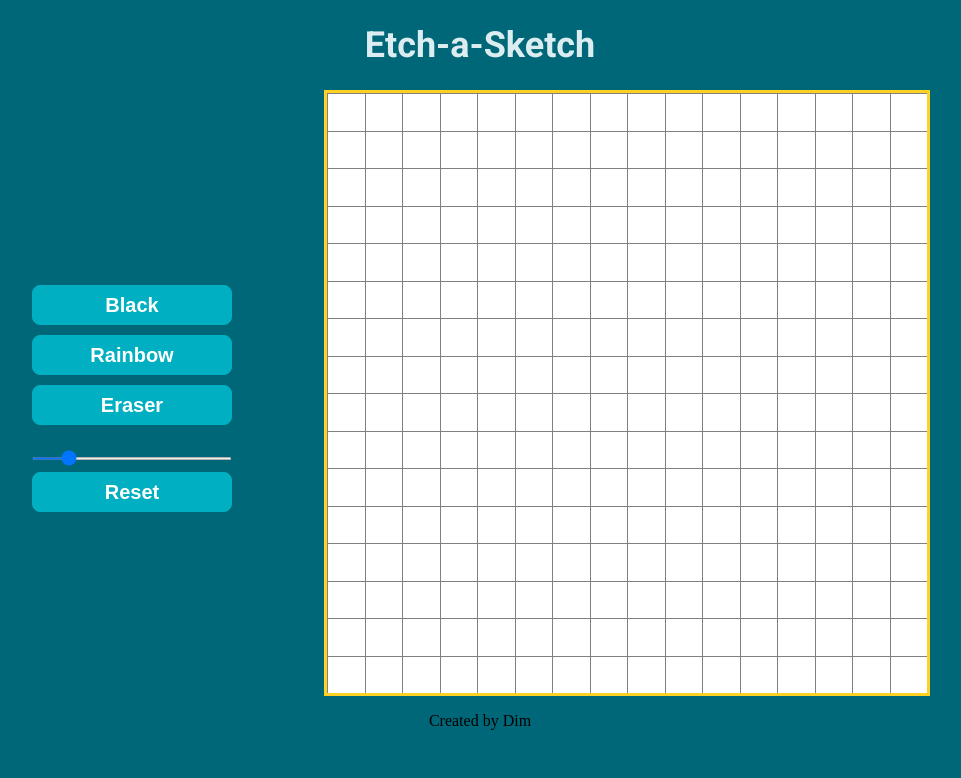
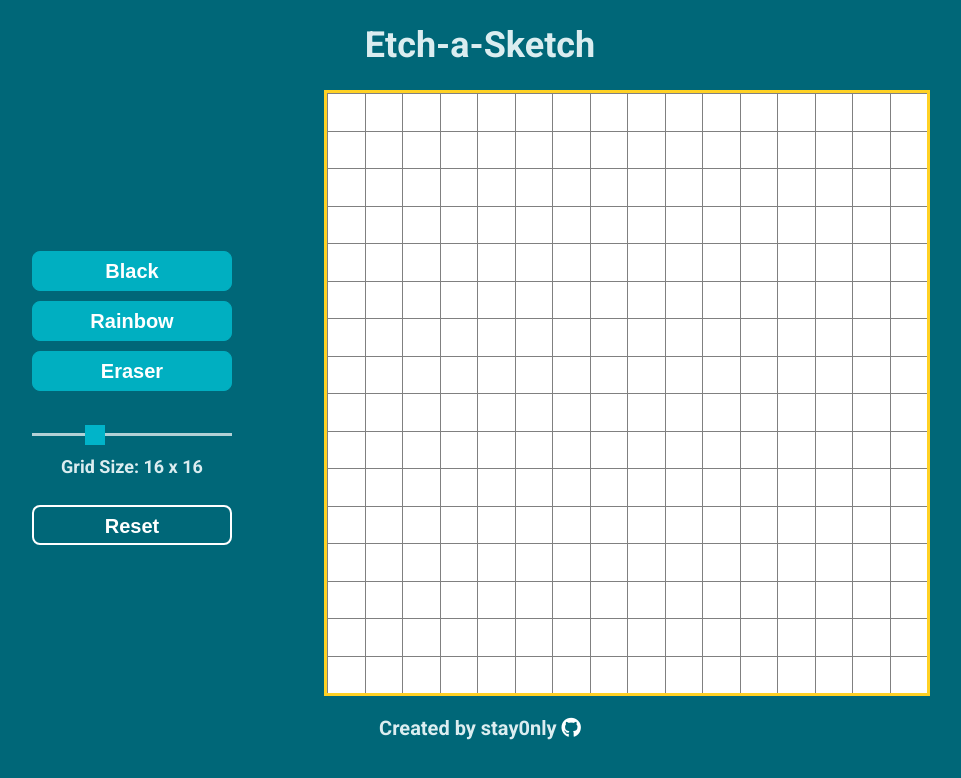
Before and after one commit to stay0nly/aSketch, a plain HTML site: page index.html in a window 1280 px wide. Shown: the whole page, without its empty margins (160-1121 px from the left). Drawn offline with Linux system fonts and the light colour scheme.

Commit message:
Finished setting app

```diff
--- a/app.js
+++ b/app.js
@@ -1,5 +1,7 @@
 let color = "black";
 let click = true;
+const rangeValue1 = document.getElementById('range-value-1');
+const rangeValue2 = document.getElementById('range-value-2');
 
 function createBoard(size) {
   let board = document.querySelector(".board");
@@ -20,8 +22,9 @@ function createBoard(size) {
 createBoard(16);
 
 function changeSize(input) {
-    createBoard(input);
-
+  createBoard(input);
+  rangeValue1.innerHTML = input;
+  rangeValue2.innerHTML = input;
 }
 
 function colorSquare() {
--- a/index.html
+++ b/index.html
@@ -4,10 +4,12 @@
     <meta charset="UTF-8">
     <meta http-equiv="X-UA-Compatible" content="IE=edge">
     <meta name="viewport" content="width=device-width, initial-scale=1.0">
+    <link rel="shortcut icon" href="favicon.ico" type="image/x-icon">
     <link rel="preconnect" href="https://fonts.googleapis.com">
     <link rel="preconnect" href="https://fonts.gstatic.com" crossorigin>
     <link href="https://fonts.googleapis.com/css2?family=Roboto:wght@300;400;700&display=swap" rel="stylesheet">
     <link rel="stylesheet" href="style.css">
+    <script src="https://kit.fontawesome.com/93cab00ee1.js" crossorigin="anonymous"></script>
     <title>Etch-a-Sketch</title>
 </head>
 <body>
@@ -24,15 +26,21 @@
                 type="range"
                 value="16"
                 step="1"
+                min="2"
+                max="50"
                 onchange="changeSize(this.value)"
             >
-            <button onclick="resetBoard()">Reset</button>
+            <p class="grid-size">Grid Size: <span id="range-value-1">16</span> x <span id="range-value-2">16</span></p>
+            <button class="reset" onclick="resetBoard()">Reset</button>
         </div>
         <div class="board" id="board"></div>
     </div>
 
     <footer>
-        <p>Created by Dim</p>
+        <p>
+            Created by stay0nly
+            <a href="https://github.com/stay0nly/aSketch" target="_blank"><i class="fa-brands fa-github"></i></a>
+        </p>
     </footer>
 
 
--- a/style.css
+++ b/style.css
@@ -1,6 +1,10 @@
 body {
   text-align: center;
   background-color: #006778;
+}
+
+a:visited {
+  text-decoration: none;
 }
 
 h1 {
@@ -29,9 +33,42 @@ button:hover {
   border: 2px solid #fff;
 }
 
+button.reset {
+  background: #006778;
+  border: 2px white solid;
+}
+
+button.reset:hover {
+  background: #0093AB;
+}
+
 input {
+  -webkit-appearance: none;
   width: 200px;
   height: 3px;
+  outline: none;
+  opacity: 0.7;
+  transition: opacity .2s;
+}
+
+input:hover {
+  opacity: 1;
+}
+
+input::-webkit-slider-thumb {
+  -webkit-appearance: none;
+  appearance: none;
+  width: 20px;
+  height: 20px;
+  background: #02d5ec;
+  cursor: pointer;
+}
+
+footer {
+  color: #dbedf0;
+  font-family: 'Roboto', sans-serif;
+  font-size: 20px;
+  font-weight: 700;
 }
 
 .board {
@@ -64,5 +101,22 @@ input {
 }
 
 .eraser {
-  margin-bottom: 30px;
+  margin-bottom: 40px;
 }
+
+.grid-size {
+  font-size: 18px;
+  font-family: 'Roboto', sans-serif;
+  font-weight: 700;
+  color: #dbedf0;
+}
+
+.fa-github {
+  font-size: 20px;
+  transition: transform 0.3s ease-in-out;
+  color: #fff;
+}
+
+.fa-github:hover {
+  transform: rotate(360deg) scale(1.2);
+}
```
Also changed, not shown: favicon.ico (added).
